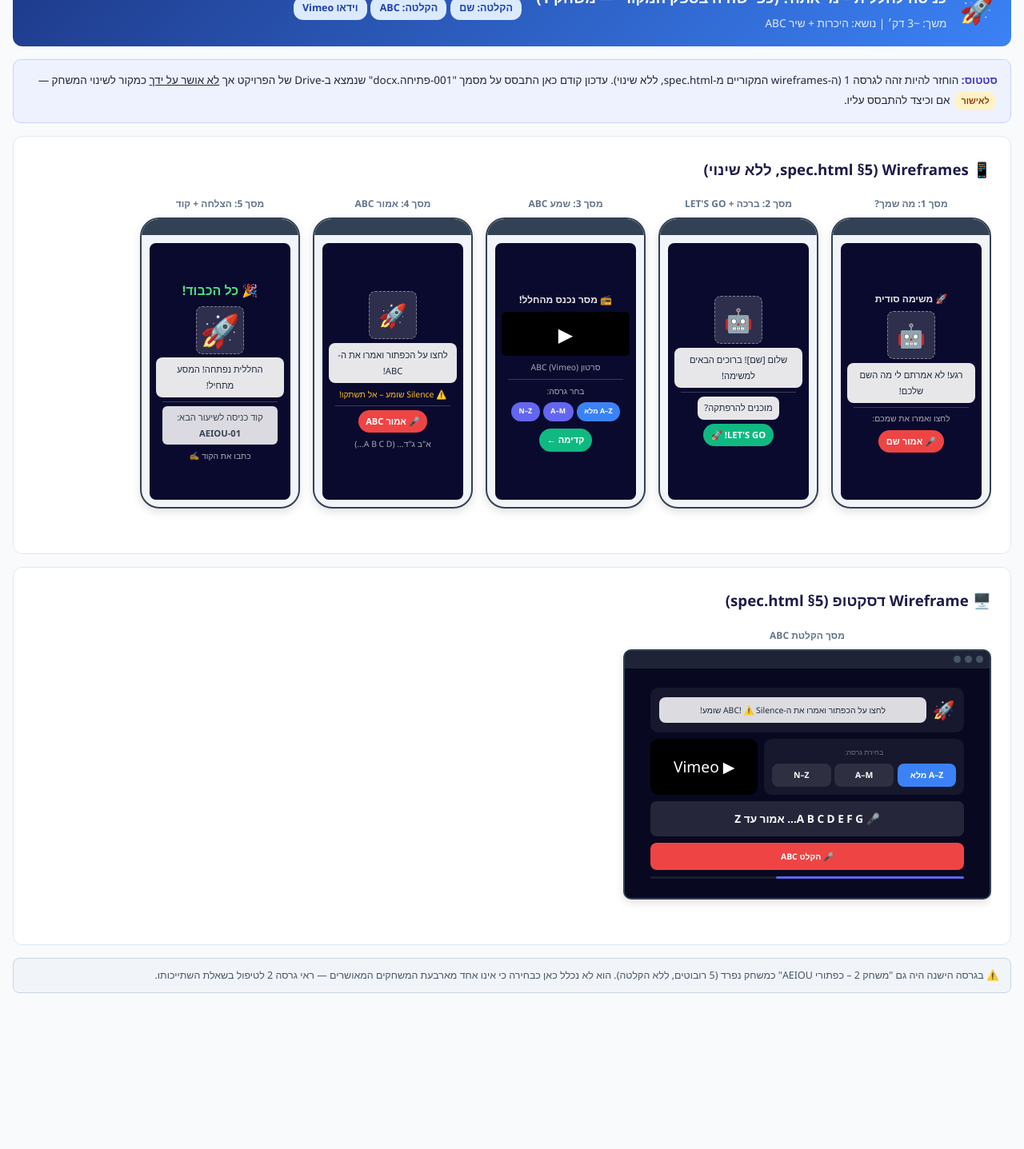
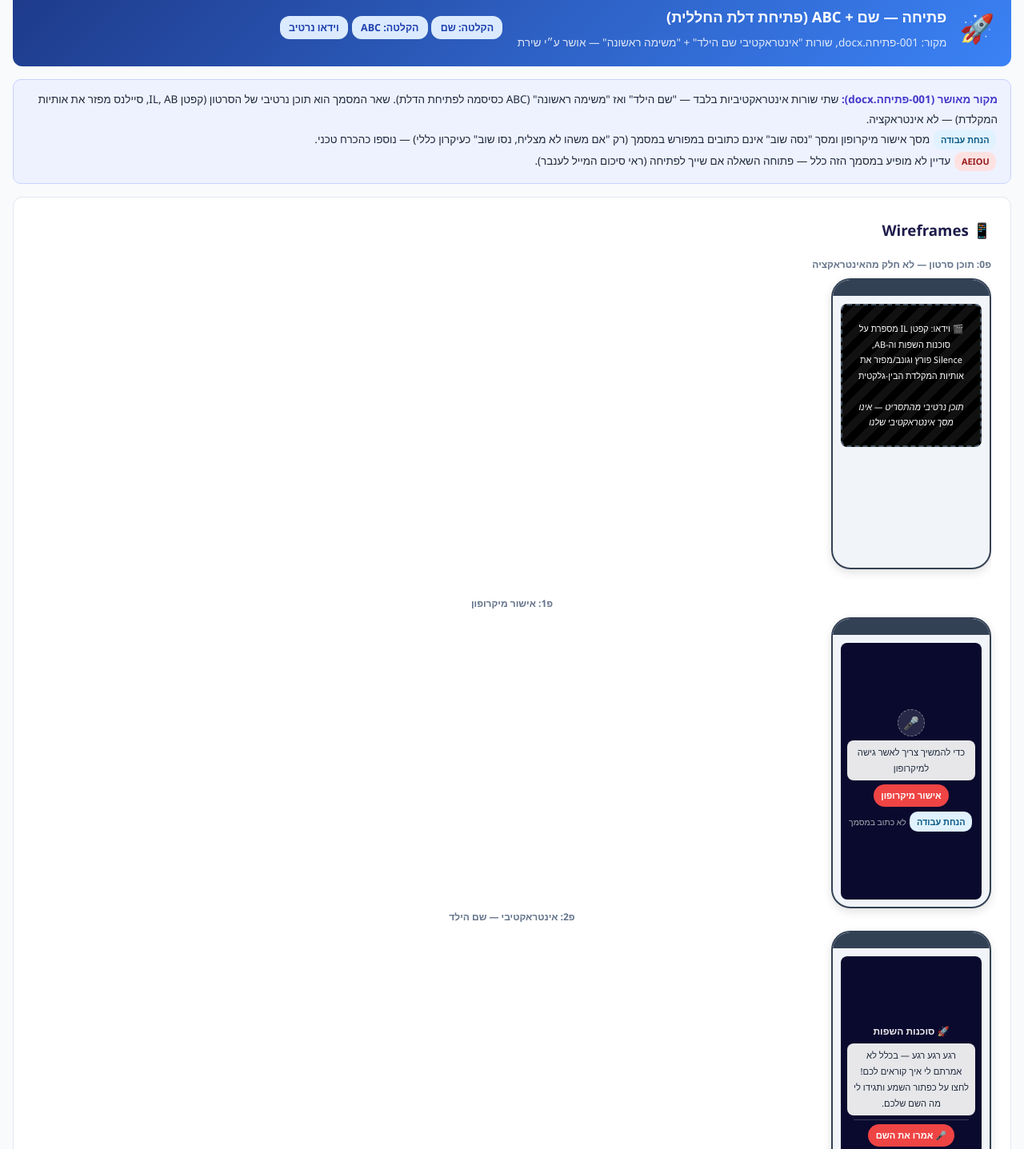
Before and after one commit to shirdesign/english-reut-inbar, a plain HTML site: page sketches/version2-updated.html in a window 1280 px wide. Shown: the part 145-1582 px from the top of the page at 80% size. Before the commit the page ends 1419 px from the top, so only its background shows below. Drawn offline with Linux system fonts and the light colour scheme.

Commit message:
Rebuild Opening in sketches v2 from the approved 001-פתיחה.docx source
Shirat read the source document and confirmed its two interactive
rows (child's name, then ABC as the password to open the ship door)
as the approved content for game 1. Opening screens in v2 are now
built from that confirmed text, with non-scripted additions (mic
permission, retry) clearly flagged as assumptions, and the open
AEIOU-scope question kept visible.

Co-Authored-By: Claude Sonnet 5 <noreply@anthropic.com>

```diff
--- a/sketches/version2-updated.html
+++ b/sketches/version2-updated.html
@@ -95,68 +95,55 @@ table.content-table td{padding:.5rem .7rem;border-bottom:1px solid #e2e8f0;}
 </head>
 <body>
 
-<div class="callout">📌 גרסה זו: שרטוטי התנהגות לאישור, מבוססים על "אפיון אינטראקטיבי לאפליקציות שמע רעות זהבי" (המסמך שהתקבל ב-1.11.2026) ותסריטים 018/020/023 — למלך, מלכה וסיילנס בלבד. לא עיצוב סופי, לא משחק עובד. דרישות ישנות מ-demo.html/tasks.html שסותרות את המסמך החדש <u>לא נשמרו</u>. <b>פתיחה:</b> לא נכללה באפיון החדש — מוצגת כאן זהה לגרסה 1, בלי שינוי, עד לקבלת מקור מאושר.</div>
+<div class="callout">📌 גרסה זו: שרטוטי התנהגות לאישור, מבוססים על "אפיון אינטראקטיבי לאפליקציות שמע רעות זהבי" (המסמך שהתקבל ב-1.11.2026) ותסריטים 018/020/023 — למלך, מלכה וסיילנס. לא עיצוב סופי, לא משחק עובד. דרישות ישנות מ-demo.html/tasks.html שסותרות את המסמך החדש <u>לא נשמרו</u>. <b>פתיחה:</b> מבוססת על מסמך "001-פתיחה.docx" — שירת קראה את המסמך ואישרה את שתי שורות המשחק האינטראקטיבי שבו כמקור (ראי הערה במסך הפתיחה).</div>
 
 <!-- ================= OPENING ================= -->
 <div class="panel" id="panel-opening">
   <div class="game-header" style="background:linear-gradient(135deg,#1e3a8a,#3b82f6)">
     <div class="game-icon">🚀</div>
-    <div class="game-meta"><h3>כניסה לחללית – מי אתה? (כפי שהיה בספק המקורי — משחק 1)</h3><p>משך: ~3 דק׳ | נושא: היכרות + שיר ABC</p></div>
-    <div><span class="tag tag-blue">הקלטה: שם</span><span class="tag tag-blue">הקלטה: ABC</span><span class="tag tag-blue">וידאו Vimeo</span></div>
+    <div class="game-meta"><h3>פתיחה — שם + ABC (פתיחת דלת החללית)</h3><p>מקור: 001-פתיחה.docx, שורות "אינטראקטיבי שם הילד" + "משימה ראשונה" — אושר ע״י שירת</p></div>
+    <div><span class="tag tag-blue">הקלטה: שם</span><span class="tag tag-blue">הקלטה: ABC</span><span class="tag tag-blue">וידאו נרטיב</span></div>
   </div>
 
-  <div class="callout"><b>סטטוס:</b> הוחזר להיות זהה לגרסה 1 (ה-wireframes המקוריים מ-spec.html, ללא שינוי). עדכון קודם כאן התבסס על מסמך "001-פתיחה.docx" שנמצא ב-Drive של הפרויקט אך <u>לא אושר על ידך</u> כמקור לשינוי המשחק — <span class="badge-approve">לאישור</span> אם וכיצד להתבסס עליו.</div>
+  <div class="callout"><b>מקור מאושר (001-פתיחה.docx):</b> שתי שורות אינטראקטיביות בלבד — "שם הילד" ואז "משימה ראשונה" (ABC כסיסמה לפתיחת הדלת). שאר המסמך הוא תוכן נרטיבי של הסרטון (קפטן IL, AB, סיילנס מפזר את אותיות המקלדת) — לא אינטראקציה.
+  <br><span class="badge-assume">הנחת עבודה</span> מסך אישור מיקרופון ומסך "נסה שוב" אינם כתובים במפורש במסמך (רק "אם משהו לא מצליח, נסו שוב" כעיקרון כללי) — נוספו כהכרח טכני.
+  <br><span class="badge-missing">AEIOU</span> עדיין לא מופיע במסמך הזה כלל — פתוחה השאלה אם שייך לפתיחה (ראי סיכום המייל לענבר).</div>
 
   <div class="card">
-    <h3>📱 Wireframes (spec.html §5, ללא שינוי)</h3>
+    <h3>📱 Wireframes</h3>
     <div class="screens-row">
-      <div class="phone-wrap"><div class="phone-label">מסך 1: מה שמך?</div>
+      <div class="phone-wrap"><div class="phone-label">פ0: תוכן סרטון — לא חלק מהאינטראקציה</div>
+        <div class="phone"><div class="phone-bar"></div><div class="phone-body">
+          <div class="video-placeholder">🎬 וידאו: קפטן IL מספרת על סוכנות השפות וה-AB,<br>Silence פורץ וגונב/מפזר את אותיות המקלדת הבין-גלקטית<br><br><em>תוכן נרטיבי מהתסריט — אינו מסך אינטראקטיבי שלנו</em></div>
+        </div></div></div></div>
+      <div class="phone-wrap"><div class="phone-label">פ1: אישור מיקרופון</div>
         <div class="phone"><div class="phone-bar"></div><div class="phone-body"><div class="wf-bg">
-          <div class="wf-title">🚀 משימה סודית</div><div class="wf-char">🤖</div>
-          <div class="wf-bubble">רגע! לא אמרתם לי מה השם שלכם!</div><div class="wf-divider"></div>
-          <div class="wf-sub">לחצו ואמרו את שמכם:</div><div class="wf-btn wf-mic">🎤 אמור שם</div>
+          <div class="wf-mic-icon">🎤</div><div class="wf-bubble">כדי להמשיך צריך לאשר גישה למיקרופון</div>
+          <div class="wf-btn wf-mic">אישור מיקרופון</div><div class="wf-sub"><span class="badge-assume">הנחת עבודה</span> לא כתוב במסמך</div>
         </div></div></div></div>
-      <div class="phone-wrap"><div class="phone-label">מסך 2: ברכה + LET'S GO</div>
+      <div class="phone-wrap"><div class="phone-label">פ2: אינטראקטיבי — שם הילד</div>
         <div class="phone"><div class="phone-bar"></div><div class="phone-body"><div class="wf-bg">
-          <div class="wf-char">🤖</div><div class="wf-bubble">שלום [שם]! ברוכים הבאים למשימה!</div>
-          <div class="wf-divider"></div><div class="wf-bubble">מוכנים להרפתקה?</div><div class="wf-btn wf-next">LET'S GO! 🚀</div>
+          <div class="wf-title">🚀 סוכנות השפות</div><div class="wf-bubble">רגע רגע רגע — בכלל לא אמרתם לי איך קוראים לכם! לחצו על כפתור השמע ותגידו לי מה השם שלכם.</div>
+          <div class="wf-divider"></div><div class="wf-btn wf-mic">🎤 אמרו את השם</div>
         </div></div></div></div>
-      <div class="phone-wrap"><div class="phone-label">מסך 3: שמע ABC</div>
+      <div class="phone-wrap"><div class="phone-label">פ3: משימה ראשונה — אמרו ABC (סיסמה)</div>
         <div class="phone"><div class="phone-bar"></div><div class="phone-body"><div class="wf-bg">
-          <div class="wf-title">📻 מסר נכנס מהחלל!</div><div class="wf-video">▶</div><div class="wf-sub">סרטון ABC (Vimeo)</div>
-          <div class="wf-divider"></div><div class="wf-sub">בחר גרסה:</div>
-          <div class="wf-row"><div class="wf-btn wf-play" style="font-size:.55rem">A–Z מלא</div><div class="wf-btn wf-choice" style="font-size:.55rem">A–M</div><div class="wf-btn wf-choice" style="font-size:.55rem">N–Z</div></div>
-          <div class="wf-btn wf-next" style="margin-top:.3rem">קדימה ←</div>
+          <div class="wf-bubble">לא חשבתם שתיכנסו לחללית בלי מבחן כניסה נכון? לחצו על כפתור הקלט ותגידו את ה-ABC כמו ששמעתם!</div>
+          <div class="wf-sub" style="color:#fbbf24">⚠️ Silence לא סובל קולות — החיבור שלו נחלש כשאתם מדברים!</div><div class="wf-divider"></div>
+          <div class="wf-btn wf-mic">🎤 אמרו ABC</div><div class="wf-btn wf-next" style="margin-top:.2rem">✓ סיימתי</div>
         </div></div></div></div>
-      <div class="phone-wrap"><div class="phone-label">מסך 4: אמור ABC</div>
+      <div class="phone-wrap"><div class="phone-label">פ3-ב: לא נשמע קול (לנסות שוב)</div>
         <div class="phone"><div class="phone-bar"></div><div class="phone-body"><div class="wf-bg">
-          <div class="wf-char">🚀</div><div class="wf-bubble">לחצו על הכפתור ואמרו את ה-ABC!</div>
-          <div class="wf-sub" style="color:#fbbf24">⚠️ Silence שומע – אל תשתקו!</div><div class="wf-divider"></div>
-          <div class="wf-btn wf-mic">🎤 אמור ABC</div><div class="wf-sub">א"ב ג"ד... (A B C D...)</div>
+          <div class="wf-bubble">לא שמעתי אתכם... אפשר לנסות שוב?</div><div class="wf-btn wf-mic">🎤 לנסות שוב</div>
+          <div class="wf-sub"><span class="badge-assume">הנחת עבודה</span> מבוסס על העיקרון הכללי במסמך: "אם משהו לא מצליח, נסו שוב"</div>
         </div></div></div></div>
-      <div class="phone-wrap"><div class="phone-label">מסך 5: הצלחה + קוד</div>
+      <div class="phone-wrap"><div class="phone-label">פ4: הצלחה + הדלת נפתחת</div>
         <div class="phone"><div class="phone-bar"></div><div class="phone-body"><div class="wf-bg">
-          <div class="wf-title" style="color:#4ade80;font-size:1rem">🎉 כל הכבוד!</div><div class="wf-char" style="font-size:2.5rem">🚀</div>
-          <div class="wf-bubble">החללית נפתחה! המסע מתחיל!</div><div class="wf-divider"></div>
-          <div class="wf-input">קוד כניסה לשיעור הבא:<br><strong>AEIOU-01</strong></div><div class="wf-sub">כתבו את הקוד ✍️</div>
+          <div class="wf-title" style="color:#4ade80;font-size:1rem">🎉 כל הכבוד על התרגול!</div><div class="wf-char" style="font-size:2.5rem">🚀</div>
+          <div class="wf-bubble">דלת החללית נפתחת! המשך בסרטון הבא...</div><div class="wf-btn wf-next">המשך לסרטון →</div>
         </div></div></div></div>
     </div>
   </div>
-  <div class="card">
-    <h3>🖥️ Wireframe דסקטופ (spec.html §5)</h3>
-    <div class="desktops-row"><div class="desktop-wrap"><div class="desktop-label">מסך הקלטת ABC</div>
-      <div class="desktop"><div class="desktop-bar"><div></div><div></div><div></div></div><div class="desktop-body"><div class="desktop-main">
-        <div class="dw-char-row"><span class="dw-char-emoji">🚀</span><div class="dw-bubble" style="margin:0;flex:1">לחצו על הכפתור ואמרו את ה-ABC! ⚠️ Silence שומע!</div></div>
-        <div class="dw-row"><div class="dw-card" style="flex:2"><div class="lbl">בחירת גרסה:</div>
-          <div style="display:flex;gap:.3rem;margin-top:.3rem"><div class="dw-btn dw-btn-play" style="flex:1">A–Z מלא</div><div class="dw-btn" style="background:rgba(255,255,255,.1);flex:1">A–M</div><div class="dw-btn" style="background:rgba(255,255,255,.1);flex:1">N–Z</div></div></div>
-          <div class="dw-card" style="flex:1;background:#000;display:flex;align-items:center;justify-content:center"><span style="color:white;font-size:1.2rem">▶ Vimeo</span></div></div>
-        <div class="dw-input">🎤 A B C D E F G... אמור עד Z</div>
-        <div class="dw-btn dw-btn-mic" style="padding:.5rem">🎤 הקלט ABC</div>
-        <div class="dw-progress"><div style="background:#6366f1;width:60%"></div></div>
-      </div></div></div>
-    </div></div>
-  </div>
-  <div class="source-note">⚠️ בגרסה הישנה היה גם "משחק 2 – כפתורי AEIOU" כמשחק נפרד (5 רובוטים, ללא הקלטה). הוא לא נכלל כאן כבחירה כי אינו אחד מארבעת המשחקים המאושרים — ראי גרסה 2 לטיפול בשאלת השתייכותו.</div>
 </div>
 
 <!-- ================= KING ================= -->
```
